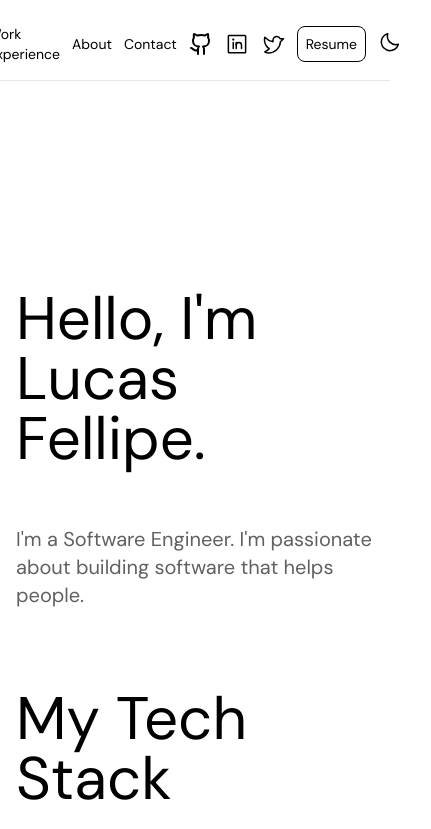
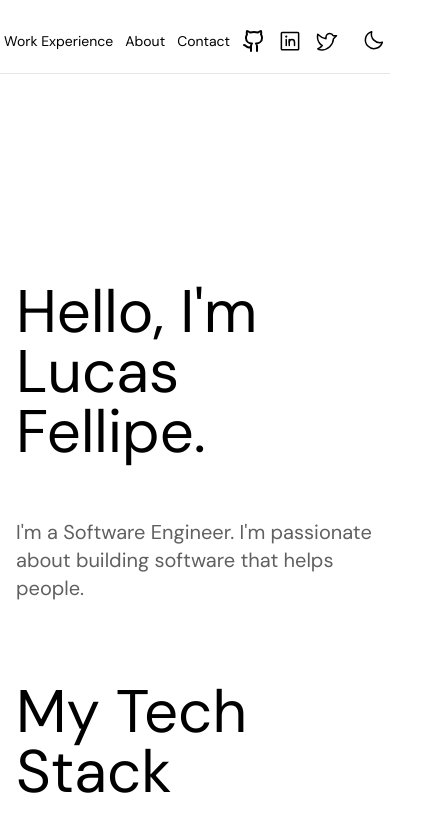
Before and after one commit to lucasfcm9/portfolio, a Next.js app: page / in a window 390 px wide. Shown: the top 829 px of the page, 431 px wide, since content can reach past the window. Built offline with nearby package versions, Linux system fonts and the light colour scheme.

Commit message:
fix: Header in responsive design

```diff
--- a/src/Components/Header.tsx
+++ b/src/Components/Header.tsx
@@ -85,14 +85,17 @@ export function Header() {
             </li>
             <li>
               <a
-                className="hover:text-violet-500 hover:border-violet-500 transition-colors duration-300 border border-black px-2 py-2 rounded-lg dark:border-white dark:hover:border-violet-500"
+                className="hover:text-violet-500 hover:border-violet-500 transition-colors duration-300 border border-black px-2 py-2 rounded-lg dark:border-white dark:hover:border-violet-500 sm:hidden"
                 href="#"
               >
                 Resume
               </a>
             </li>
             <li>
-              <button onClick={toggleDarkMode}>
+              <button
+                className="hover:text-violet-500 transition-colors dark:hover:border-violet-500 sm:mt-1"
+                onClick={toggleDarkMode}
+              >
                 {isDarkMode ? <Sun size={24} /> : <Moon size={24} />}
               </button>
             </li>
--- a/src/app/page.tsx
+++ b/src/app/page.tsx
@@ -93,7 +93,7 @@ export default function Home() {
             </div>
           </div>
           <Image
-            className="ml-auto w-64 p-4 dark:hidden"
+            className="ml-auto w-64 p-4 dark:hidden sm:hidden"
             src={dogIncImage}
             alt=""
           />
@@ -158,7 +158,7 @@ export default function Home() {
             </div>
           </div>
           <Image
-            className="ml-auto w-64 p-4 dark:hidden"
+            className="ml-auto w-64 p-4 dark:hidden sm:hidden"
             src={breloImage}
             alt=""
           />
@@ -202,7 +202,7 @@ export default function Home() {
             </div>
           </div>
           <Image
-            className="ml-auto w-64 p-4 dark:hidden"
+            className="ml-auto w-64 p-4 dark:hidden sm:hidden"
             src={TCUImage}
             alt=""
           />
```
